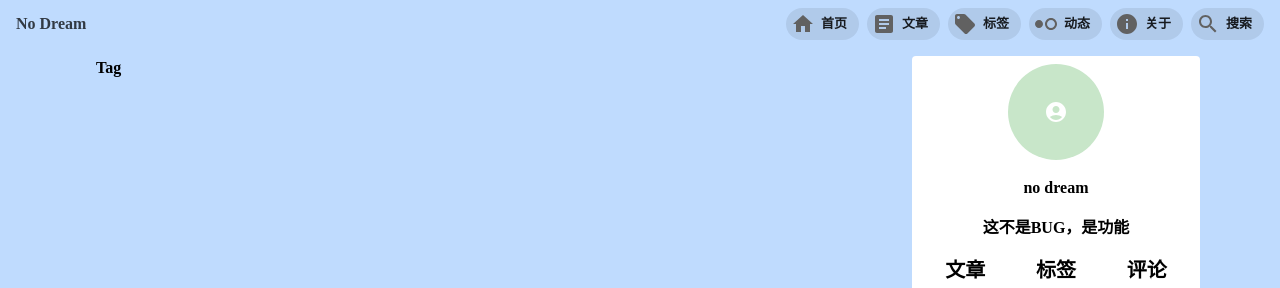
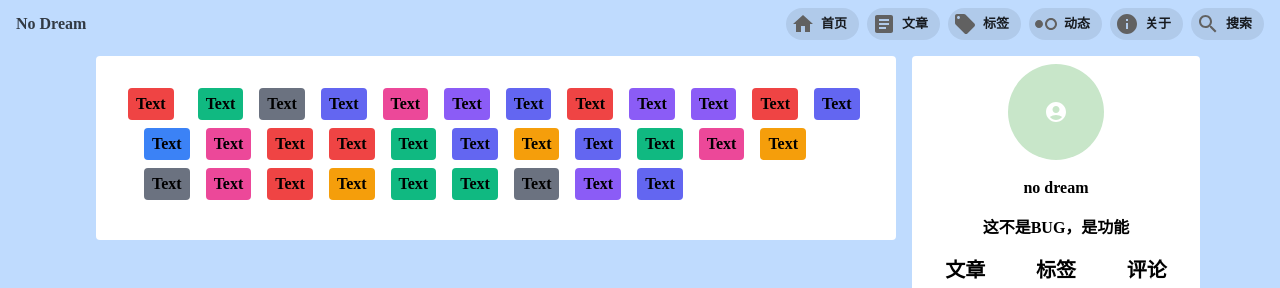
Before and after one commit to xly-lab/blog, a React (Create React App) app in the folder client/: page /tag in a window 1280 px wide. Shown: the top 288 px of the page. Built offline with nearby package versions, Linux system fonts and the light colour scheme; a web font is replaced by a local one.

Commit message:
feat: 标签页布局

```diff
--- a/client/src/modules/Tag/index.tsx
+++ b/client/src/modules/Tag/index.tsx
@@ -1,5 +1,246 @@
-import React from 'react';
+import React, { useMemo } from 'react';
+import { randomNumber } from '../../utils';
 
 export default function Tag() {
-  return <div>Tag</div>;
+  const colorMap = useMemo<{ [key: string]: string }>(
+    () => ({
+      0: 'pink',
+      1: 'gray',
+      2: 'red',
+      3: 'yellow',
+      4: 'green',
+      5: 'blue',
+      6: 'indigo',
+      7: 'purple',
+    }),
+    []
+  );
+  return (
+    <div className="w-full bg-white p-8 rounded space-x-4 break-all">
+      <span
+        className={`w-max rounded  inline-block cursor-pointer box-border mr-2 mb-2 bg-${
+          colorMap[String(randomNumber())]
+        }-500 py-1 px-2 text-center`}
+      >
+        Text
+      </span>
+      <span
+        className={`w-max rounded  inline-block cursor-pointer box-border mr-2 mb-2 bg-${
+          colorMap[String(randomNumber())]
+        }-500 py-1 px-2 text-center`}
+      >
+        Text
+      </span>
+      <span
+        className={`w-max rounded  inline-block cursor-pointer box-border mr-2 mb-2 bg-${
+          colorMap[String(randomNumber())]
+        }-500 py-1 px-2 text-center`}
+      >
+        Text
+      </span>
+      <span
+        className={`w-max rounded  inline-block cursor-pointer box-border mr-2 mb-2 bg-${
+          colorMap[String(randomNumber())]
+        }-500 py-1 px-2 text-center`}
+      >
+        Text
+      </span>
+      <span
+        className={`w-max rounded  inline-block cursor-pointer box-border mr-2 mb-2 bg-${
+          colorMap[String(randomNumber())]
+        }-500 py-1 px-2 text-center`}
+      >
+        Text
+      </span>
+      <span
+        className={`w-max rounded  inline-block cursor-pointer box-border mr-2 mb-2 bg-${
+          colorMap[String(randomNumber())]
+        }-500 py-1 px-2 text-center`}
+      >
+        Text
+      </span>
+      <span
+        className={`w-max rounded  inline-block cursor-pointer box-border mr-2 mb-2 bg-${
+          colorMap[String(randomNumber())]
+        }-500 py-1 px-2 text-center`}
+      >
+        Text
+      </span>
+      <span
+        className={`w-max rounded  inline-block cursor-pointer box-border mr-2 mb-2 bg-${
+          colorMap[String(randomNumber())]
+        }-500 py-1 px-2 text-center`}
+      >
+        Text
+      </span>
+      <span
+        className={`w-max rounded  inline-block cursor-pointer box-border mr-2 mb-2 bg-${
+          colorMap[String(randomNumber())]
+        }-500 py-1 px-2 text-center`}
+      >
+        Text
+      </span>
+      <span
+        className={`w-max rounded  inline-block cursor-pointer box-border mr-2 mb-2 bg-${
+          colorMap[String(randomNumber())]
+        }-500 py-1 px-2 text-center`}
+      >
+        Text
+      </span>
+      <span
+        className={`w-max rounded  inline-block cursor-pointer box-border mr-2 mb-2 bg-${
+          colorMap[String(randomNumber())]
+        }-500 py-1 px-2 text-center`}
+      >
+        Text
+      </span>
+      <span
+        className={`w-max rounded  inline-block cursor-pointer box-border mr-2 mb-2 bg-${
+          colorMap[String(randomNumber())]
+        }-500 py-1 px-2 text-center`}
+      >
+        Text
+      </span>
+      <span
+        className={`w-max rounded  inline-block cursor-pointer box-border mr-2 mb-2 bg-${
+          colorMap[String(randomNumber())]
+        }-500 py-1 px-2 text-center`}
+      >
+        Text
+      </span>
+      <span
+        className={`w-max rounded  inline-block cursor-pointer box-border mr-2 mb-2 bg-${
+          colorMap[String(randomNumber())]
+        }-500 py-1 px-2 text-center`}
+      >
+        Text
+      </span>
+      <span
+        className={`w-max rounded  inline-block cursor-pointer box-border mr-2 mb-2 bg-${
+          colorMap[String(randomNumber())]
+        }-500 py-1 px-2 text-center`}
+      >
+        Text
+      </span>
+      <span
+        className={`w-max rounded  inline-block cursor-pointer box-border mr-2 mb-2 bg-${
+          colorMap[String(randomNumber())]
+        }-500 py-1 px-2 text-center`}
+      >
+        Text
+      </span>
+      <span
+        className={`w-max rounded  inline-block cursor-pointer box-border mr-2 mb-2 bg-${
+          colorMap[String(randomNumber())]
+        }-500 py-1 px-2 text-center`}
+      >
+        Text
+      </span>
+      <span
+        className={`w-max rounded  inline-block cursor-pointer box-border mr-2 mb-2 bg-${
+          colorMap[String(randomNumber())]
+        }-500 py-1 px-2 text-center`}
+      >
+        Text
+      </span>
+      <span
+        className={`w-max rounded  inline-block cursor-pointer box-border mr-2 mb-2 bg-${
+          colorMap[String(randomNumber())]
+        }-500 py-1 px-2 text-center`}
+      >
+        Text
+      </span>
+      <span
+        className={`w-max rounded  inline-block cursor-pointer box-border mr-2 mb-2 bg-${
+          colorMap[String(randomNumber())]
+        }-500 py-1 px-2 text-center`}
+      >
+        Text
+      </span>
+      <span
+        className={`w-max rounded  inline-block cursor-pointer box-border mr-2 mb-2 bg-${
+          colorMap[String(randomNumber())]
+        }-500 py-1 px-2 text-center`}
+      >
+        Text
+      </span>
+      <span
+        className={`w-max rounded  inline-block cursor-pointer box-border mr-2 mb-2 bg-${
+          colorMap[String(randomNumber())]
+        }-500 py-1 px-2 text-center`}
+      >
+        Text
+      </span>
+      <span
+        className={`w-max rounded  inline-block cursor-pointer box-border mr-2 mb-2 bg-${
+          colorMap[String(randomNumber())]
+        }-500 py-1 px-2 text-center`}
+      >
+        Text
+      </span>
+      <span
+        className={`w-max rounded  inline-block cursor-pointer box-border mr-2 mb-2 bg-${
+          colorMap[String(randomNumber())]
+        }-500 py-1 px-2 text-center`}
+      >
+        Text
+      </span>
+      <span
+        className={`w-max rounded  inline-block cursor-pointer box-border mr-2 mb-2 bg-${
+          colorMap[String(randomNumber())]
+        }-500 py-1 px-2 text-center`}
+      >
+        Text
+      </span>
+      <span
+        className={`w-max rounded  inline-block cursor-pointer box-border mr-2 mb-2 bg-${
+          colorMap[String(randomNumber())]
+        }-500 py-1 px-2 text-center`}
+      >
+        Text
+      </span>
+      <span
+        className={`w-max rounded  inline-block cursor-pointer box-border mr-2 mb-2 bg-${
+          colorMap[String(randomNumber())]
+        }-500 py-1 px-2 text-center`}
+      >
+        Text
+      </span>
+      <span
+        className={`w-max rounded  inline-block cursor-pointer box-border mr-2 mb-2 bg-${
+          colorMap[String(randomNumber())]
+        }-500 py-1 px-2 text-center`}
+      >
+        Text
+      </span>
+      <span
+        className={`w-max rounded  inline-block cursor-pointer box-border mr-2 mb-2 bg-${
+          colorMap[String(randomNumber())]
+        }-500 py-1 px-2 text-center`}
+      >
+        Text
+      </span>
+      <span
+        className={`w-max rounded  inline-block cursor-pointer box-border mr-2 mb-2 bg-${
+          colorMap[String(randomNumber())]
+        }-500 py-1 px-2 text-center`}
+      >
+        Text
+      </span>
+      <span
+        className={`w-max rounded  inline-block cursor-pointer box-border mr-2 mb-2 bg-${
+          colorMap[String(randomNumber())]
+        }-500 py-1 px-2 text-center`}
+      >
+        Text
+      </span>
+      <span
+        className={`w-max rounded  inline-block cursor-pointer box-border mr-2 mb-2 bg-${
+          colorMap[String(randomNumber())]
+        }-500 py-1 px-2 text-center`}
+      >
+        Text
+      </span>
+    </div>
+  );
 }
--- a/client/src/utils/index.ts
+++ b/client/src/utils/index.ts
@@ -20,4 +20,7 @@ export function scroll(currentY: number, targetY: number) {
     }
   }, 1);
 }
-// 暴露此方法
+
+export function randomNumber(): Number {
+  return parseInt(String(Math.random() * 8));
+}
```
